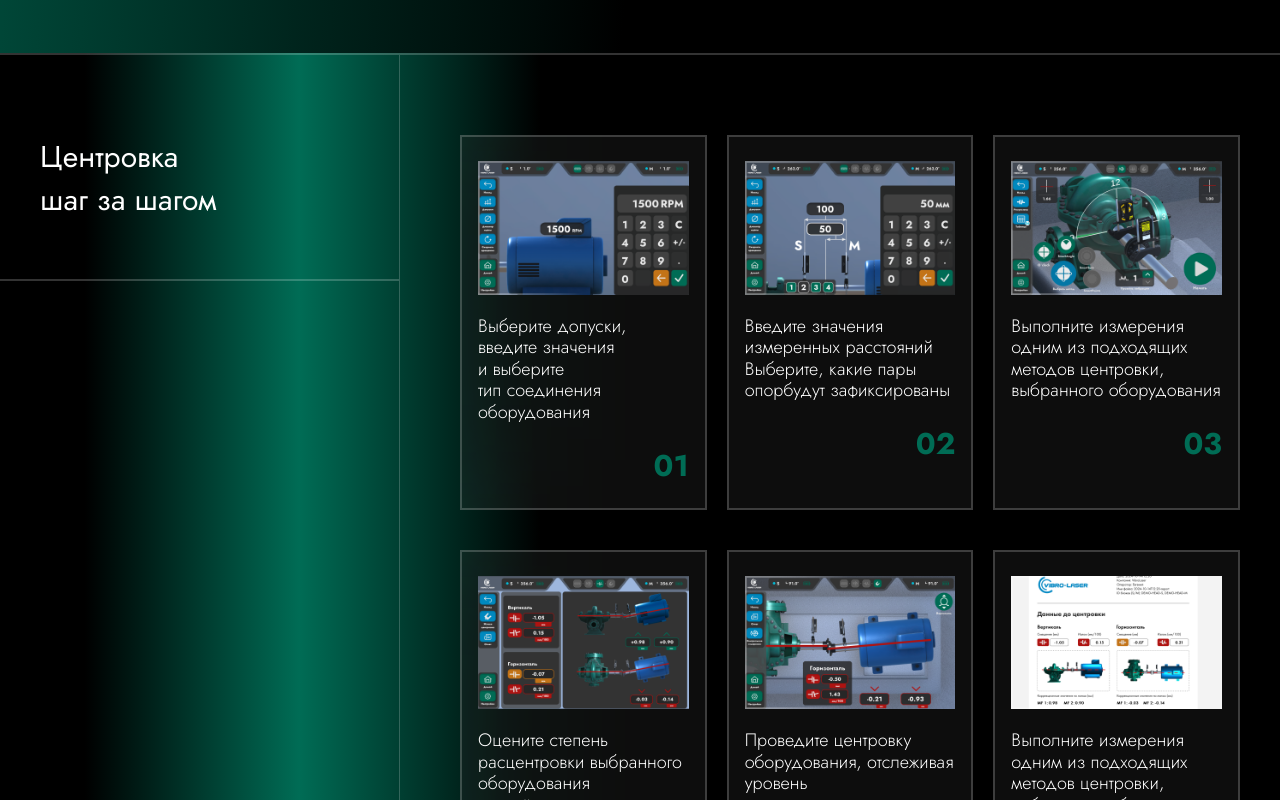
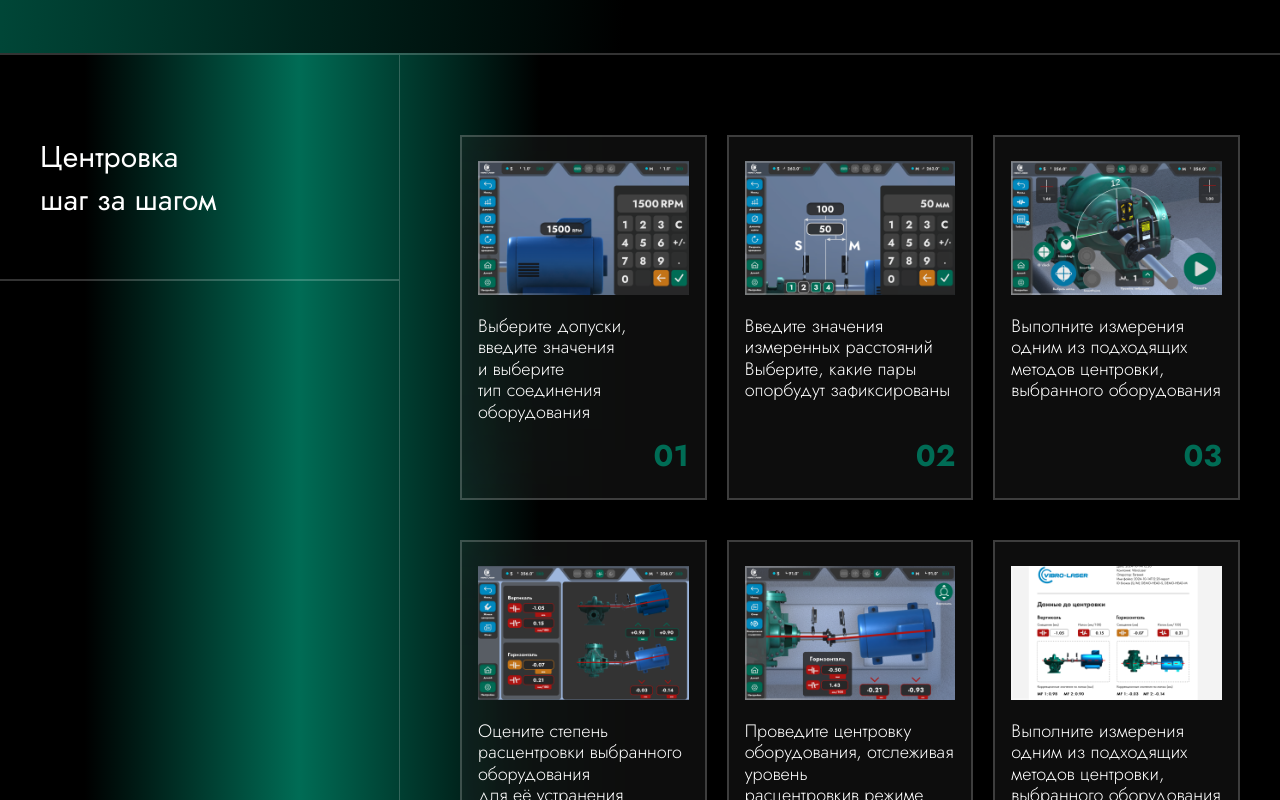
Before and after one commit to BorisSlonov/vl-rf, a Next.js app: page / in a window 1280 px wide. Shown: the part 2000-2800 px from the top of the page. Built offline with nearby package versions, Linux system fonts and the light colour scheme.

Commit message:
fix card num

```diff
--- a/src/components/Sections/StepByStep/styles.module.scss
+++ b/src/components/Sections/StepByStep/styles.module.scss
@@ -84,11 +84,13 @@
 }
 
 .card {
+    display: flex;
+    flex-direction: column;
     padding: 24px 16px;
     border: 2px solid rgba(255, 255, 255, 0.20);
     background: rgba(255, 255, 255, 0.05);
     backdrop-filter: blur(75px);
-
+    height: 365px;
 }
 
 .p {
@@ -102,7 +104,7 @@
 
 .num {
     display: block;
-    margin-top: 24px;
+    margin-top: auto;
     color: #006C55;
     text-align: right;
     font-size: 30px;
```
